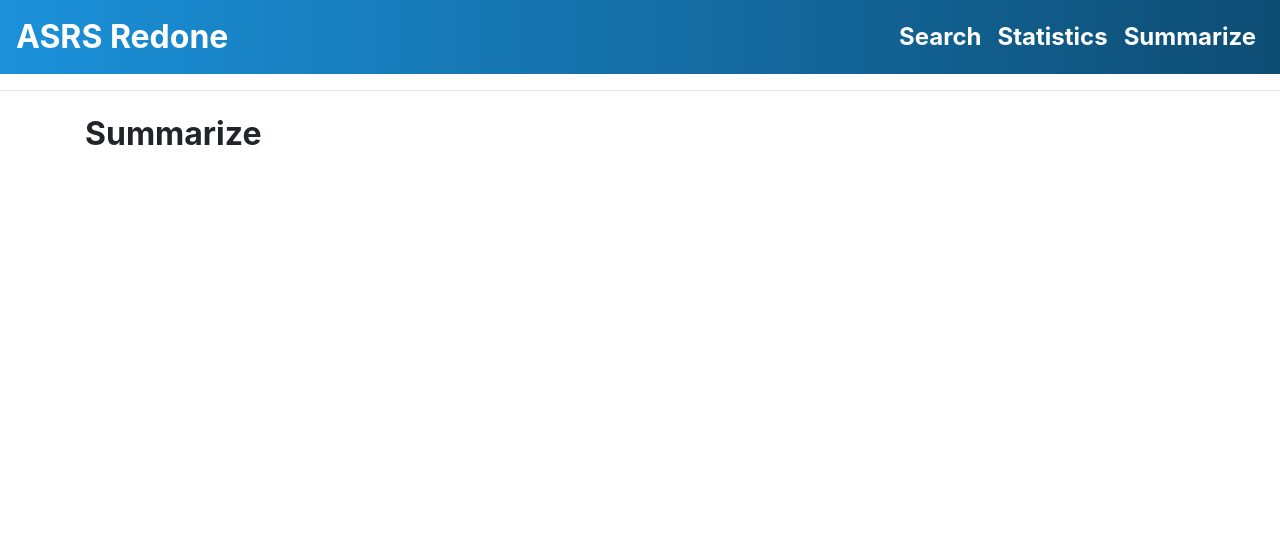
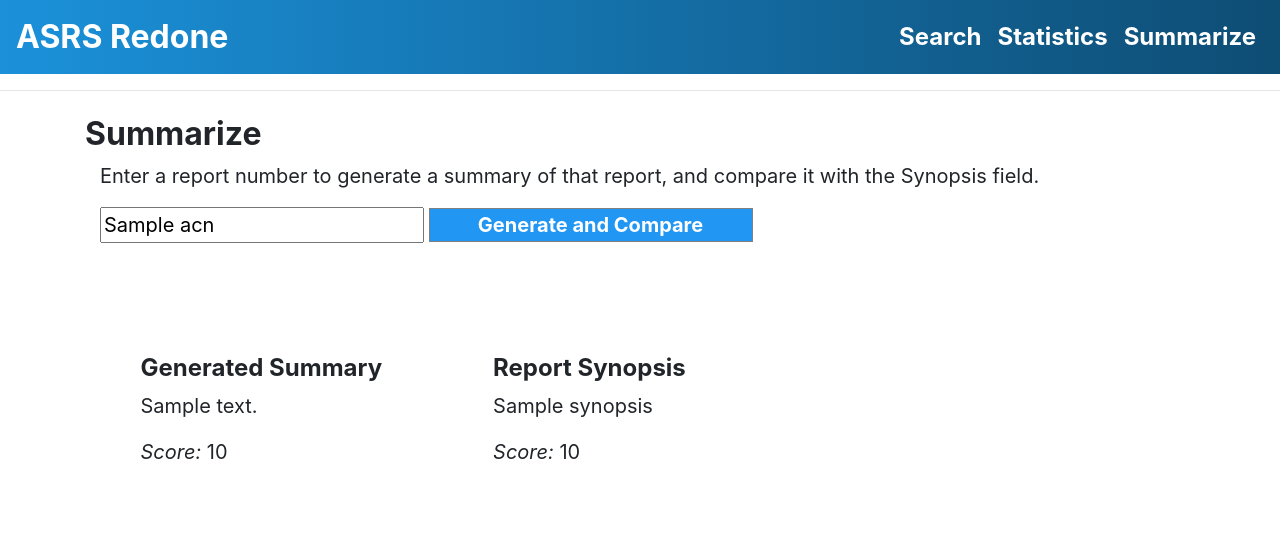
Before and after one commit to jennycpero/ASRS, a Python web app: template templates/summarize.html in a window 1280 px wide. Shown: the top 538 px of the page. Run offline with Jinja, Linux system fonts and the light colour scheme; the template is opened without the code that fills it: most values are stand-ins (such as "Sample title", 1, 10 or a date in 2020).

Commit message:
designed summarize page

```diff
--- a/build_corpus.py
+++ b/build_corpus.py
@@ -21,6 +21,6 @@ for doc in tqdm(docs, desc="Building corpus"):
 print("calculating score")
 bm25 = BM25Okapi(corpus, k1=1.5, b=0.5)
 
-print("caching socre")
+print("caching score")
 with open("bm25_index.pkl", "wb") as f:
     pickle.dump((bm25, doc_id_map), f)
--- a/static/style.css
+++ b/static/style.css
@@ -14,6 +14,10 @@
     color:white;
     font-size:1.5em;
     font-weight:bold;
+}
+
+p {
+    font-size:1.25em;
 }
 
 a {
@@ -43,7 +47,11 @@ h3 {
     margin-bottom:5% !important;
 }
 
-/* Style the search field */
+h4 {
+    font-weight:bold !important;
+    margin-bottom:5%;
+}
+
 #searchBar {
   padding: 10px;
   font-size: 17px;
@@ -53,7 +61,6 @@ h3 {
   background: #f1f1f1;
 }
 
-/* Style the submit button */
 #searchBtn {
   float: left !important;
   width: 20% !important;
@@ -68,10 +75,10 @@ h3 {
 }
 
 .fa-search button:hover {
-  background: #0b7dda;
+  background: #0b7dda !important;
+  transition:.2s !important;
 }
 
-/* Clear floats */
 .fa-search::after {
   content: "";
   clear: both;
@@ -81,3 +88,31 @@ h3 {
 #results {
     padding: 5%;
 }
+
+#summInput {
+    width:30%;
+    font-size:20px;
+}
+
+#summSubmit {
+    width:30%;
+    font-size:20px;
+    cursor:pointer;
+    background: #2196F3 !important;
+    color: white !important;
+    border: 1px solid grey !important;
+    font-weight:bold;
+}
+
+#summSubmit:hover {
+  background: #0b7dda !important;
+  transition:.2s !important;
+}
+
+.container {
+    margin-bottom: 5% !important;
+}
+
+.column {
+    padding:5% !important;
+}
--- a/templates/summarize.html
+++ b/templates/summarize.html
@@ -2,4 +2,28 @@
 
 {% block content %}
 <h2>Summarize</h2>
+
+<div class="container">
+    <p>Enter a report number to generate a summary of that report, and compare it with the Synopsis field.</p>
+    <form method="POST">
+        <input id="summInput" type="text" name="acn" placeholder="Enter ACN Number" value="{{ acn }}" required>
+        <button id="summSubmit" type="submit">Generate and Compare</button>
+    </form>
+</div>
+
+<div class="container">
+    <div class="row">
+        <div class="column box">
+            <h4>Generated Summary</h4>
+            <p>{{ summary }}</p>
+            <p><i>Score:</i> {{ scores.rouge-1['f'] if scores }}</p>
+        </div>
+        <div class="column box">
+            <h4>Report Synopsis</h4>
+            <p>{{ synopsis }}</p>
+            <p><i>Score:</i> {{ scores.rouge-1['f'] if scores }}</p>
+        </div>
+    </div>
+</div>
+
 {% endblock %}
```
Also changed, not shown: summarization.py (added, +99 -0 lines).
